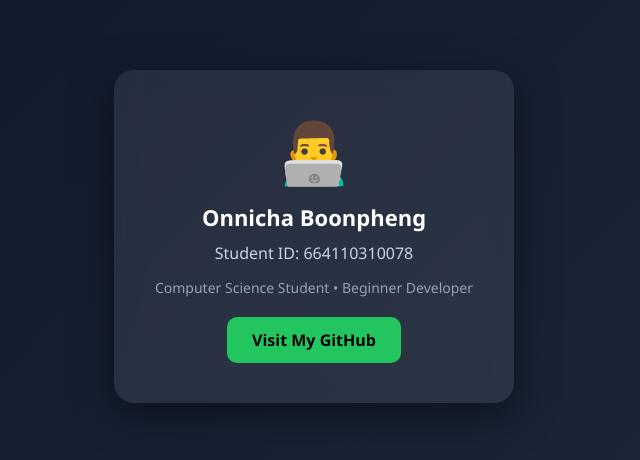
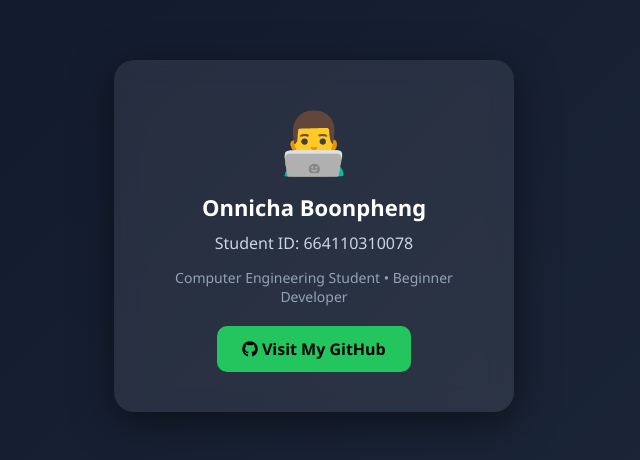
Before and after one commit to nuneiei/my-web-page1, a plain HTML site: page index.html in a window 1280 px wide. Shown: the part 164-624 px from the top of the page, without its empty margins (326-966 px from the left). Drawn offline with Linux system fonts and the light colour scheme.

Commit message:
Update index.html

```diff
--- a/index.html
+++ b/index.html
@@ -1,6 +1,7 @@
 <!DOCTYPE html>
 <html lang="en">
 <head>
+    <link rel="stylesheet" href="https://cdnjs.cloudflare.com/ajax/libs/font-awesome/6.5.0/css/all.min.css">
     <meta charset="UTF-8">
     <title>Student Portfolio</title>
     <link rel="stylesheet" href="style.css">
@@ -20,12 +21,12 @@
         <p class="id">Student ID: 664110310078</p>
 
         <p class="desc">
-            Computer Science Student • Beginner Developer
+            Computer Engineering Student • Beginner Developer
         </p>
 
         <a class="btn" href="https://github.com/nuneiei" target="_blank">
-            Visit My GitHub
-        </a>
+    <i class="fa-brands fa-github"></i> Visit My GitHub
+</a>
 
     </div>
 
```
